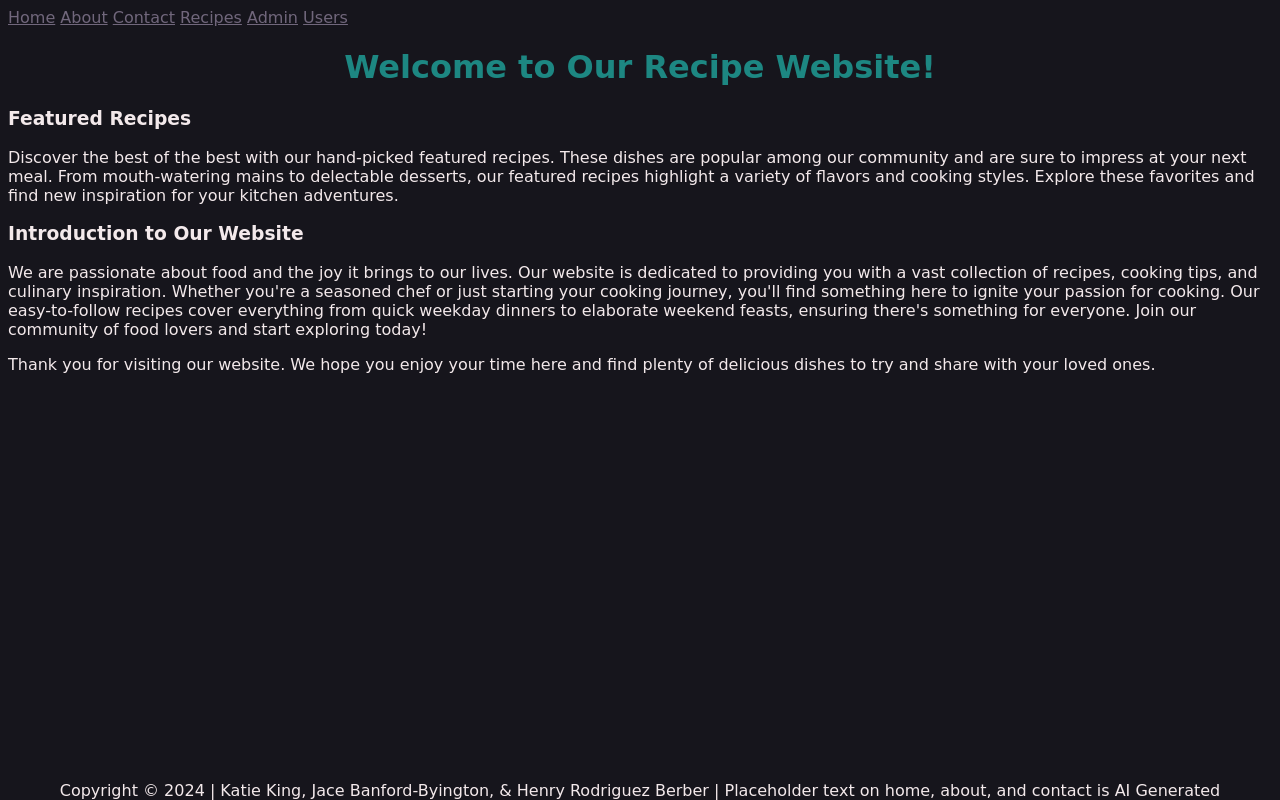
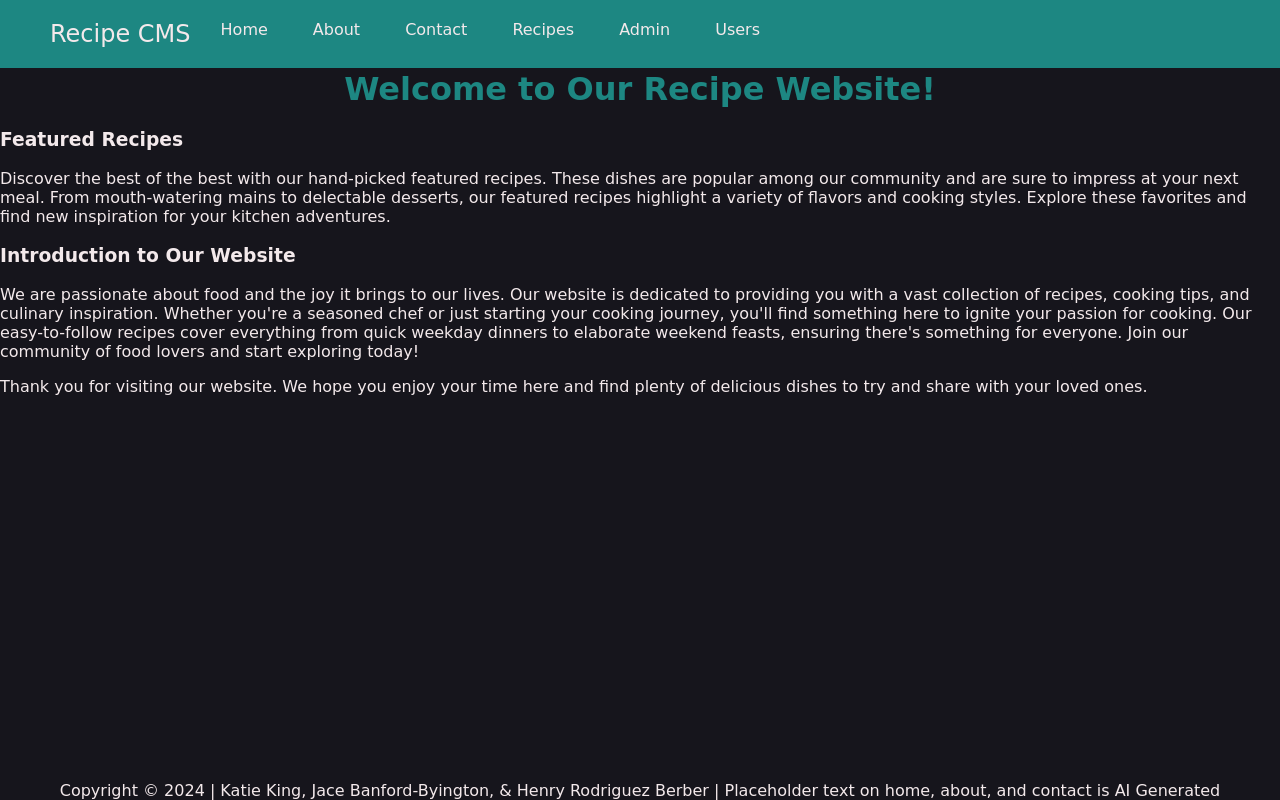
Before and after one commit to DarkRose2021/Recipe-CMS, a PHP site: page / in a window 1280 px wide. Run offline with PHP 8.4, Linux system fonts and the light colour scheme; some web fonts are replaced.

Commit message:
updated the navbar

```diff
--- a/index.php
+++ b/index.php
@@ -9,7 +9,11 @@
 </head>
 
 <body>
-  <div class="navbar">
+
+<nav class="navbar">
+    <div class="container">
+      <a class="navbar-brand" href="index.php?page=home">Recipe CMS</a>
+      <div class="navbar-links">
         <a href="index.php?page=home">Home</a>
         <a href="index.php?page=about">About</a>
         <a href="index.php?page=contact">Contact</a>
@@ -17,6 +21,8 @@
         <a href="index.php?page=adminLogin">Admin</a>
         <a href="index.php?page=adminPages/users">Users</a>
       </div>
+    </div>
+  </nav>
 
   <main>
     <?php
--- a/styles.php
+++ b/styles.php
@@ -7,48 +7,68 @@ $lightBlue = '#47BAD3';
   $white = '#F3E9EB';
 ?>
 
-body{
+body {
   background-color: <?php echo $darkColor; ?>;
   color: <?php echo $white; ?>;
   font-family: "Rancho", cursive;
   font-weight: 400;
   font-style: normal;
+  margin: 0;
+  padding-top: 70px;
 }
 
-h1{
+h1 {
   color: <?php echo $main; ?>;
   text-align: center;
 }
 
-a, a:visited{
+a, a:visited {
   color: <?php echo $purple ?>;
+  text-decoration: none;
 }
 
-.menuButtons a{
-  background-color: <?php echo $purple ?>;
-  display: inline-block;
-  padding: 10px 20px;
-  font-size: 16px;
-  color: white;
-  text-align: center;
-  text-decoration: none;
-  border-radius: 4px;
-  border: none;
-  cursor: pointer;
+.navbar {
+  background-color: <?php echo $main; ?>;
+  position: fixed;
+  width: 100%;
+  top: 0;
+  left: 0;
+  z-index: 1000;
+  padding: 10px 0;
+}
+
+.navbar .container {
+  display: flex;
+  width: 100%;
+  max-width: 1200px;
+  margin: 0 20px;
+  padding: 0 15px;
+}
+
+.navbar-brand {
+  font-size: 24px;
+  color: <?php echo $white; ?> !important;
+  padding: 10px 15px;
+}
+
+.navbar-links {
+  display: flex;
+  gap: 15px;
+}
+
+.navbar-links a {
+  color: <?php echo $white; ?>;
+  padding: 10px 15px;
   transition: background-color 0.3s;
 }
 
-.menuButtons a:hover{
-  background-color: #8A8293;
+.navbar-links a:hover {
+  background-color: #459C97;
+  color: <?php echo $white; ?>;
+  border-radius: 4px;
 }
 
-.menuButtons{
-  display: flex;
-  flex-direction: row;
-  background-color: <?php echo $main ?>
-}
-
-footer{
+footer {
   position: fixed;
   left: 0;
   bottom: 0;
```
Lines whose indentation alone changed are shown as unchanged.
